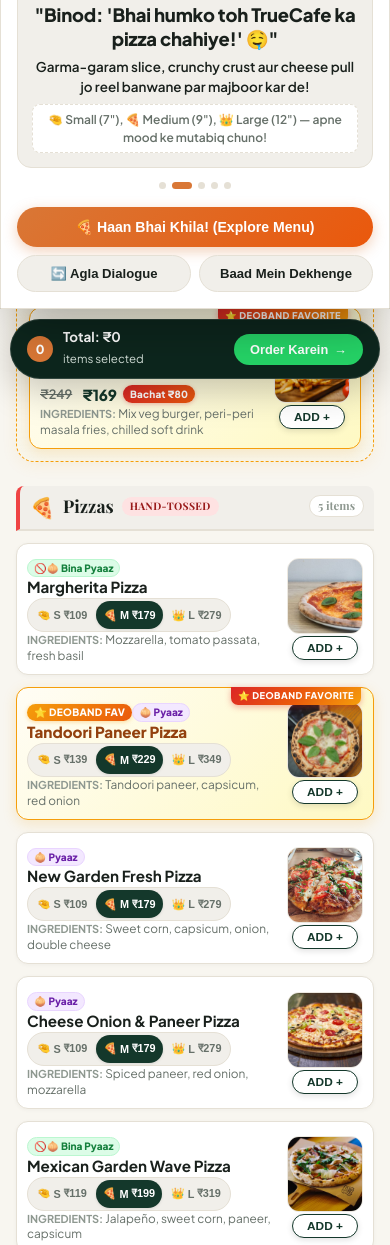
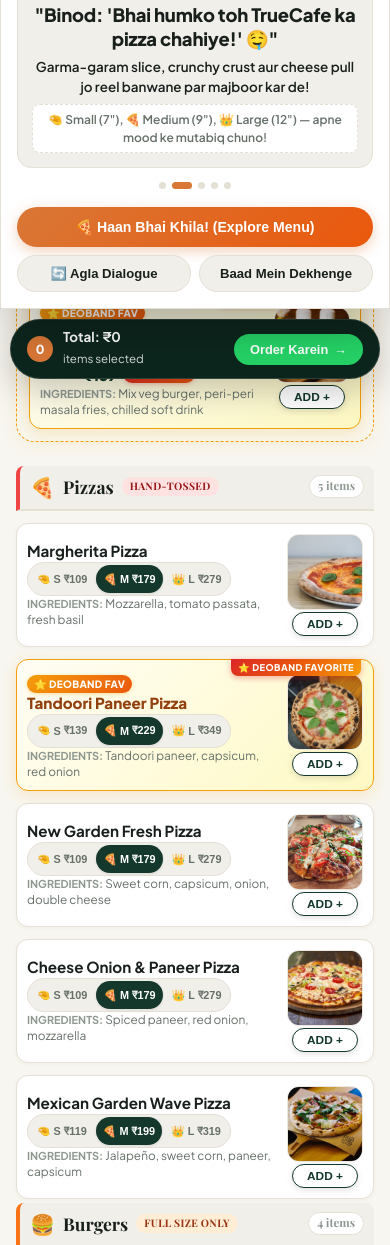
Before and after one commit to Sujalverma3/whatsapp-menu, a website: page index.html in a window 390 px wide. Shown: the part 535-1780 px from the top of the page. Drawn offline with nearby package versions, Linux system fonts and the light colour scheme.

Commit message:
fix: remove bina pyaaz / onion tags from dish cards and front view, keep only in order menu

```diff
--- a/index.html
+++ b/index.html
@@ -2271,9 +2271,9 @@
   },
   {
     "id": "c5",
-    "name": "Jain Veg Chowmein (Bina Pyaaz)",
+    "name": "Jain Special Veg Chowmein",
     "category": "Chowmein & Noodles",
-    "description": "Shredded cabbage, green peas, capsicum, mild soy (No Onion/Garlic)",
+    "description": "Shredded cabbage, green peas, capsicum, mild soy wok noodles",
     "price": 90,
     "hasHalf": false,
     "halfPrice": null,
@@ -2322,7 +2322,7 @@
     "id": "cb3",
     "name": "Pizza + Stuffed Garlic Bread + Drink Combo",
     "category": "Paise Bachao",
-    "description": "Regular Margherita pizza, cheese stuffed bread, chilled drink (Bina Pyaaz / Jain)",
+    "description": "Regular Margherita pizza, cheese stuffed bread, chilled soft drink",
     "price": 289,
     "hasHalf": false,
     "halfPrice": null,
@@ -2908,11 +2908,6 @@
 
       let badgesHtml = '';
       if (item.bestseller) badgesHtml += `<span class="badge-bestseller">⭐ Deoband Fav</span>`;
-      if (item.hasOnion) {
-        badgesHtml += `<span class="badge-onion" title="Contains Onion">🧅 Pyaaz</span>`;
-      } else {
-        badgesHtml += `<span class="badge-no-onion" title="No Onion / Jain Friendly">🚫🧅 Bina Pyaaz</span>`;
-      }
       if (item.category === 'Burgers') badgesHtml += `<span class="badge-meme" title="Burger Meme">👑 Full Burger</span>`;
 
       const imgHtml = item.image ? `
@@ -3524,10 +3519,10 @@
         sub: "WhatsApp pe direct order jata hai — zero bicholiya, instant confirmation!"
       },
       {
-        badge: "🚫🧅 JAIN & BINA PYAAZ SPECIAL",
-        title: "Bina Pyaaz-Lehsun ka milega Binod? 🧅❌",
-        punchline: "Haan bhai 100% shuddh Jain & Bina Pyaaz wale pizza bhi ekdum kadak available hain!",
-        sub: "Menu mein 'Bina Pyaaz' filter dabao aur befikr enjoy karo!"
+        badge: "🌿 SHUDDH PURE VEG SPECIAL",
+        title: "100% Shuddh Pure Veg Milega Binod? 🍕✨",
+        punchline: "Haan bhai 100% shuddh veg pizzas, burgers aur thick shakes ekdum kadak available hain!",
+        sub: "Order karte waqt kitchen instruction me apni pasand batao aur befikr enjoy karo!"
       },
       {
         badge: "🔥 DEOBAND FAVORITE MEME",
--- a/menu.json
+++ b/menu.json
@@ -213,9 +213,9 @@
   },
   {
     "id": "c5",
-    "name": "Jain Veg Chowmein (Bina Pyaaz)",
+    "name": "Jain Special Veg Chowmein",
     "category": "Chowmein & Noodles",
-    "description": "Shredded cabbage, green peas, capsicum, mild soy (No Onion/Garlic)",
+    "description": "Shredded cabbage, green peas, capsicum, mild soy wok noodles",
     "price": 90,
     "hasHalf": false,
     "halfPrice": null,
@@ -264,7 +264,7 @@
     "id": "cb3",
     "name": "Pizza + Stuffed Garlic Bread + Drink Combo",
     "category": "Paise Bachao",
-    "description": "Regular Margherita pizza, cheese stuffed bread, chilled drink (Bina Pyaaz / Jain)",
+    "description": "Regular Margherita pizza, cheese stuffed bread, chilled soft drink",
     "price": 289,
     "hasHalf": false,
     "halfPrice": null,
```
Also changed, not shown: admin.html (+3 -3 lines).
